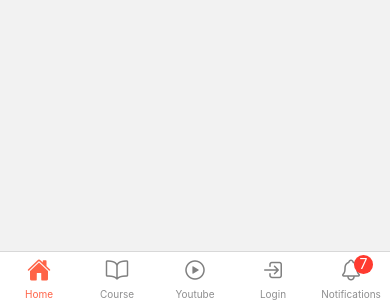
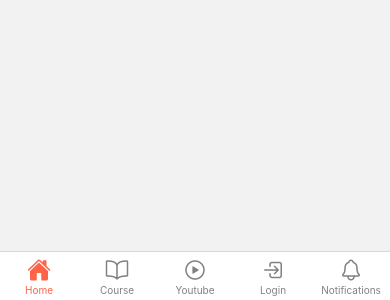
Before and after one commit to ansariabdulahad/JUST-STUDY-NATIVE, a React Native app: screen /Layout in a window 390 px wide. Shown: the part 544-844 px from the top of the page. Built offline with nearby package versions, Linux system fonts and the light colour scheme.

Commit message:
some new properties added in screenOptions for tabbar

```diff
--- a/Component/Course/index.jsx
+++ b/Component/Course/index.jsx
@@ -7,7 +7,7 @@ const Course = () => {
         <WebView
             source={{ uri: 'https://www.w3schools.com/react/default.asp' }}
             style={{
-                marginTop: 37
+                // marginTop: 37
             }}
         />
     );
--- a/Component/Home/index.jsx
+++ b/Component/Home/index.jsx
@@ -7,7 +7,7 @@ const Home = () => {
         <WebView
             source={{ uri: 'https://www.w3schools.com/' }}
             style={{
-                marginTop: 37
+                // marginTop: 37
             }}
         />
     );
--- a/Component/LayoutScreen/index.jsx
+++ b/Component/LayoutScreen/index.jsx
@@ -6,6 +6,7 @@ import Login from "../Login";
 import Youtube from "../Youtube";
 import Icon from "react-native-vector-icons/Ionicons";
 import Notifications from "../Notifications";
+import { TouchableOpacity } from "react-native";
 
 const { Navigator, Screen } = createBottomTabNavigator();
 
@@ -43,8 +44,28 @@ const LayoutScreen = () => {
             }
         },
         tabBarActiveTintColor: "tomato",
-        tabBarInActiveTintColor: "grey",
-        headerShown: false
+        tabBarInactiveTintColor: "grey",
+        // tabBarActiveBackgroundColor: 'black',
+        headerShown: false,
+        // tabBarBadge: 8,
+        tabBarBadgeStyle: {
+            // backgroundColor: 'green'
+        },
+        tabBarButton: (props) => {
+            return <TouchableOpacity {...props} />
+        },
+        tabBarStyle: {
+            // backgroundColor: 'green',
+            // height: 80,
+        },
+        tabBarItemStyle: {
+            // backgroundColor: 'red',
+            // marginHorizontal: 6,
+            marginVertical: 4
+        },
+        // tabBarLabelPosition: 'beside-icon',
+        // tabBarShowLabel: false,
+        tabBarHideOnKeyboard: true,
     });
 
     return (
@@ -68,9 +89,6 @@ const LayoutScreen = () => {
             <Screen
                 name="Notifications"
                 component={Notifications}
-                options={{
-                    tabBarBadge: 7
-                }}
             />
         </Navigator>
     );
--- a/Component/Login/index.jsx
+++ b/Component/Login/index.jsx
@@ -7,7 +7,7 @@ const Login = () => {
         <WebView
             source={{ uri: 'https://profile.w3schools.com/log-in?redirect_url=https%3A%2F%2Fmy-learning.w3schools.com' }}
             style={{
-                marginTop: 37
+                // marginTop: 37
             }}
         />
     );
--- a/Component/Youtube/index.jsx
+++ b/Component/Youtube/index.jsx
@@ -7,7 +7,7 @@ const Youtube = () => {
         <WebView
             source={{ uri: 'https://www.youtube.com/' }}
             style={{
-                marginTop: 37
+                // marginTop: 37
             }}
         />
     );
```
